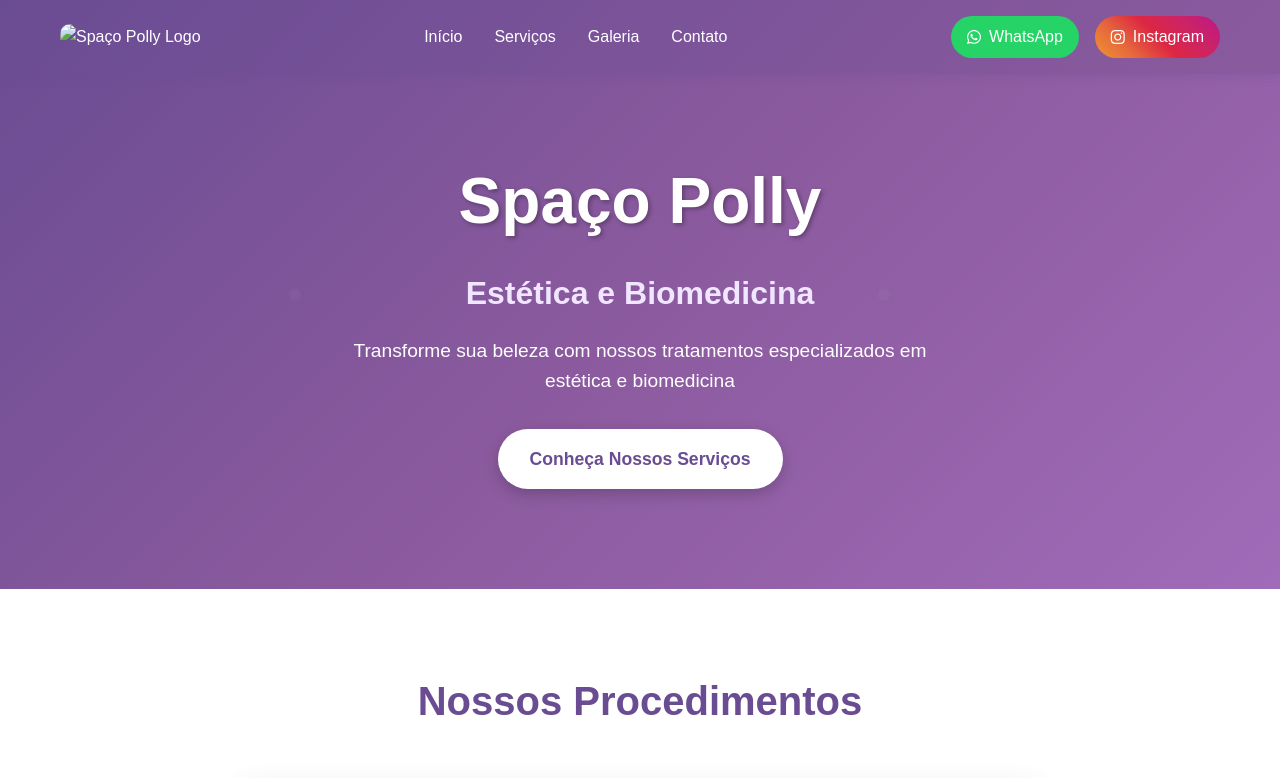
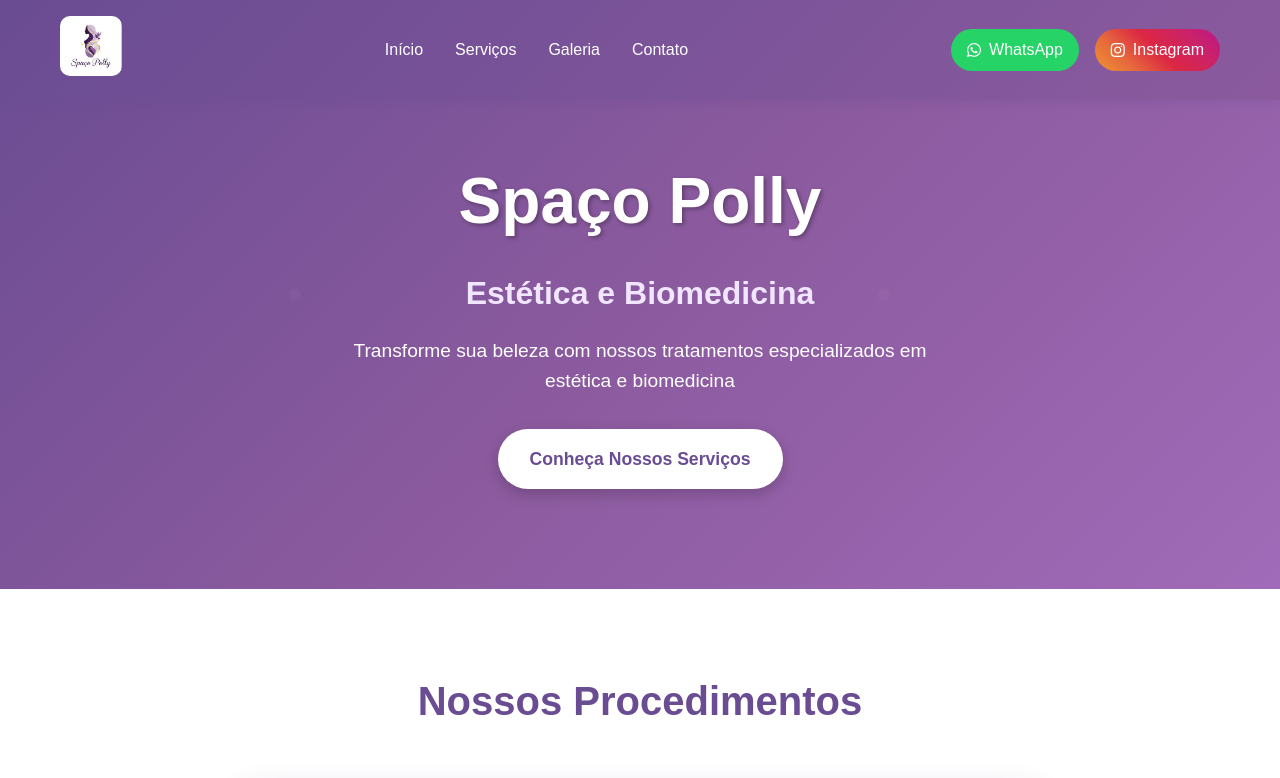
Before and after one commit to cmcmoveisplanejados-code/Polly-, a plain HTML site: page index.html in a window 1280 px wide. Shown: the top 778 px of the page. Drawn offline with Linux system fonts and the light colour scheme; the site is published under a folder, as on GitHub Pages, so addresses that start at the root find nothing; files whose address does not match are found by name.

Commit message:
Update index.html

```diff
--- a/index.html
+++ b/index.html
@@ -12,7 +12,7 @@
     <header class="header">
         <div class="container">
             <div class="logo">
-                <img src="/logo_spaco_polly.jpg" alt="Spaço Polly Logo">
+                <img src="logo_spaco_polly.jpg" alt="Spaço Polly Logo">
             </div>
             <nav class="nav">
                 <ul>
```
